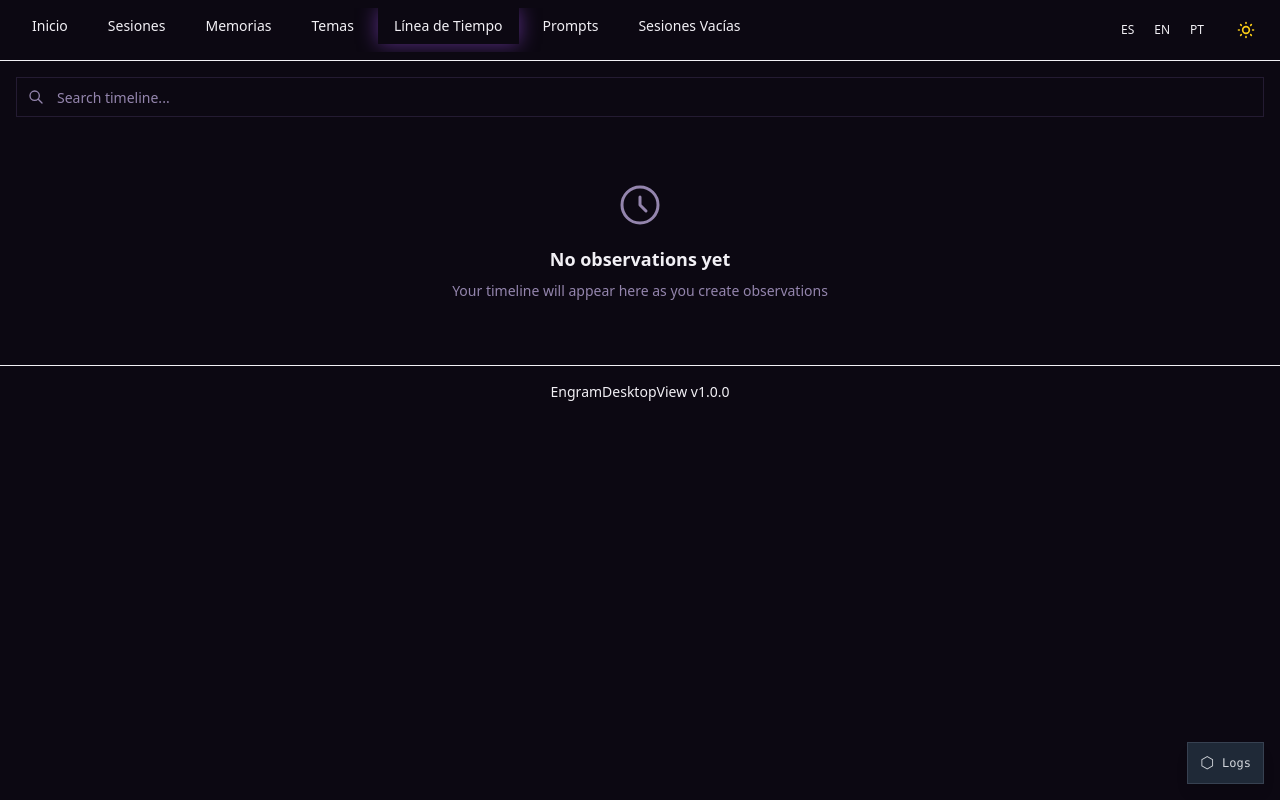
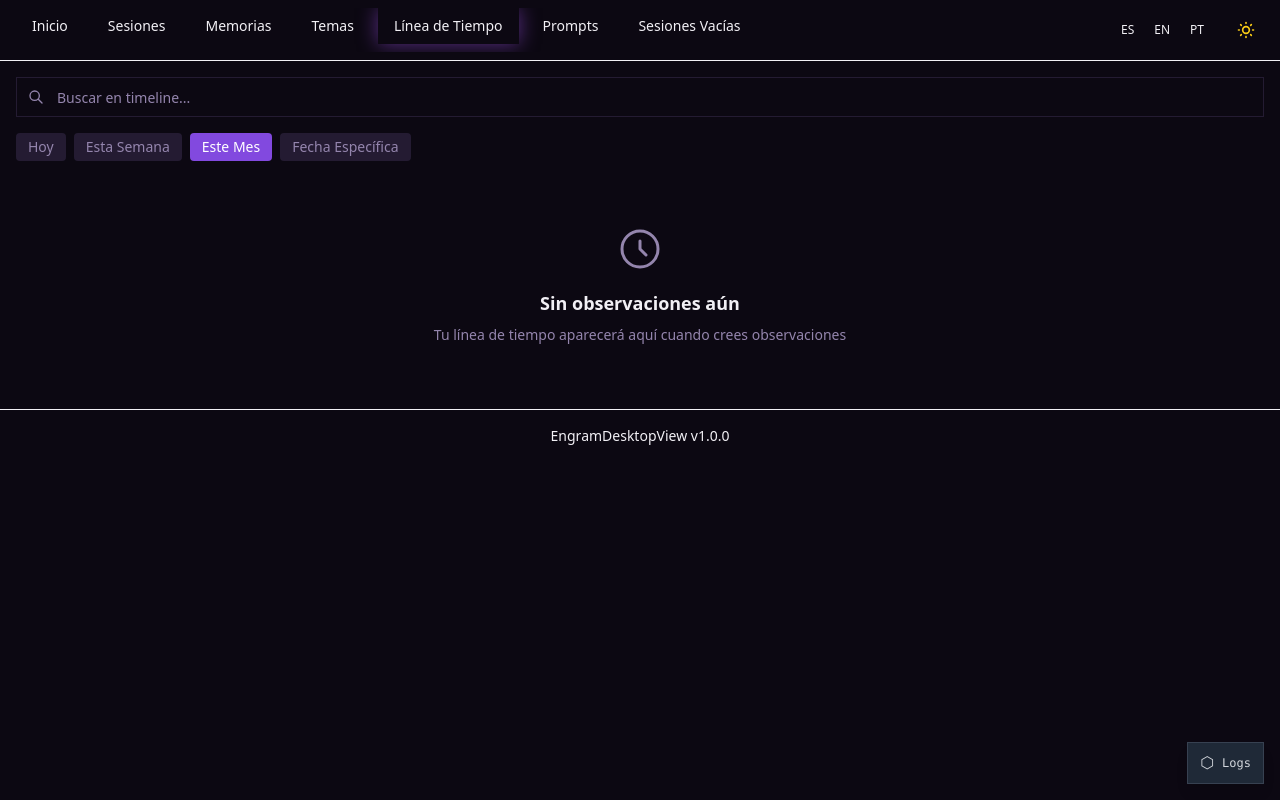
Before and after one commit to TatsumiDaku/engram-desktop-view, a React (Vite) app: page / in a window 1280 px wide. Both pictures are taken after a click on the button "Línea de Tiempo". Built offline with nearby package versions, Linux system fonts and the light colour scheme.

Commit message:
fix: Home image, timeline date filters, theme colors, i18n

```diff
--- a/src/locales/en.json
+++ b/src/locales/en.json
@@ -24,7 +24,7 @@
 		"error": "Failed to load empty sessions"
 	},
 	"home": {
-		"heroTitle": "🧔‍♂️ Built for the Gentleman Community",
+		"heroTitle": "🧔‍♂️🎩 Built for the Gentleman Community",
 		"heroSubtitle": "EngramDesktopView - Memory monitoring for AI agents. Track, search, and explore your agent's memory observations in real-time.",
 		"neuralDashboard": "✨ Neural Memory Dashboard",
 		"developedBy": "Developed by",
@@ -65,6 +65,20 @@
 		"topic": "Topic",
 		"observations": "observations"
 	},
+	"timeline": {
+		"title": "Timeline",
+		"searchPlaceholder": "Search timeline...",
+		"filters": {
+			"today": "Today",
+			"thisWeek": "This Week",
+			"thisMonth": "This Month",
+			"specificDate": "Specific Date"
+		},
+		"empty": {
+			"title": "No observations yet",
+			"description": "Your timeline will appear here as you create observations"
+		}
+	},
 	"settings": {
 		"title": "Settings",
 		"language": "Language",
--- a/src/locales/es.json
+++ b/src/locales/es.json
@@ -33,7 +33,7 @@
 		"error": "Error al cargar sesiones vacías"
 	},
 	"home": {
-		"heroTitle": "🧔‍♂️ Creado para la Comunidad Gentleman",
+		"heroTitle": "🧔‍♂️🎩 Creado para la Comunidad Gentleman",
 		"heroSubtitle": "EngramDesktopView - Monitoreo de memoria para agentes de IA. Rastrea, busca y explora las observaciones de memoria de tu agente en tiempo real.",
 		"neuralDashboard": "✨ Panel de Memoria Neural",
 		"developedBy": "Desarrollado por",
@@ -74,6 +74,20 @@
 		"topic": "Tema",
 		"observations": "observaciones"
 	},
+	"timeline": {
+		"title": "Línea de Tiempo",
+		"searchPlaceholder": "Buscar en timeline...",
+		"filters": {
+			"today": "Hoy",
+			"thisWeek": "Esta Semana",
+			"thisMonth": "Este Mes",
+			"specificDate": "Fecha Específica"
+		},
+		"empty": {
+			"title": "Sin observaciones aún",
+			"description": "Tu línea de tiempo aparecerá aquí cuando crees observaciones"
+		}
+	},
 	"settings": {
 		"title": "Configuración",
 		"language": "Idioma",
--- a/src/locales/pt.json
+++ b/src/locales/pt.json
@@ -33,7 +33,7 @@
 		"error": "Falha ao carregar sessões vazias"
 	},
 	"home": {
-		"heroTitle": "🧔‍♂️ Criado para a Comunidade Gentleman",
+		"heroTitle": "🧔‍♂️🎩 Criado para a Comunidade Gentleman",
 		"heroSubtitle": "EngramDesktopView - Monitoramento de memória para agentes de IA. Rastreie, busque e explore as observações de memória do seu agente em tempo real.",
 		"neuralDashboard": "✨ Painel de Memória Neural",
 		"developedBy": "Desenvolvido por",
@@ -74,6 +74,20 @@
 		"topic": "Tópico",
 		"observations": "observações"
 	},
+	"timeline": {
+		"title": "Linha do Tempo",
+		"searchPlaceholder": "Buscar na timeline...",
+		"filters": {
+			"today": "Hoje",
+			"thisWeek": "Esta Semana",
+			"thisMonth": "Este Mês",
+			"specificDate": "Data Específica"
+		},
+		"empty": {
+			"title": "Sem observações ainda",
+			"description": "Sua linha do tempo aparecerá aqui quando criar observações"
+		}
+	},
 	"settings": {
 		"title": "Configurações",
 		"language": "Idioma",
--- a/src/pages/EmptySessionsTab.tsx
+++ b/src/pages/EmptySessionsTab.tsx
@@ -202,22 +202,22 @@ export function EmptySessionsTab() {
 								className={`group flex items-center justify-between rounded-lg border p-4 transition-colors ${
 									selectedIds.includes(session.id)
 										? "border-[hsl(263,70%,58%)] bg-[hsl(263,70%,58%)]/10"
-										: "border-[hsl(263,30%,20%)] hover:border-[hsl(263,30%,30%)]"
+										: "border-[var(--border)] hover:border-[hsl(263,30%,30%)]"
 								}`}
 							>
 								<input
 									type="checkbox"
 									checked={selectedIds.includes(session.id)}
 									onChange={() => toggleSelect(session.id)}
-									className="h-4 w-4 rounded border-[hsl(263,30%,20%)] bg-[hsl(263,30%,15%)] text-[hsl(263,70%,58%)] focus:ring-[hsl(263,70%,58%)]"
+									className="h-4 w-4 rounded border-[var(--border)] bg-[var(--background)] text-[var(--primary)] focus:ring-[var(--primary)]"
 								/>
 								<div className="flex-1 overflow-hidden ml-3">
-									<p className="font-medium text-[hsl(263,20%,95%)]">
+									<p className="font-medium text-[var(--foreground)]">
 										{session.latestTitle ||
 											session.agentName ||
 											"Untitled Session"}
 									</p>
-									<div className="mt-1 flex flex-wrap items-center gap-x-2 gap-y-1 text-sm text-[hsl(263,20%,60%)]">
+									<div className="mt-1 flex flex-wrap items-center gap-x-2 gap-y-1 text-sm text-[var(--muted-foreground)]">
 										<span className="font-mono text-xs bg-[hsl(263,30%,15%)] px-1.5 py-0.5 rounded">
 											{session.id.length > 40
 												? session.id.slice(0, 40) + "..."
--- a/src/pages/HomeTab.tsx
+++ b/src/pages/HomeTab.tsx
@@ -10,7 +10,7 @@ export default function HomeTab() {
 			<div className="text-center space-y-6 max-w-3xl">
 				{/* Hero Image */}
 				<img
-					src="https://raw.githubusercontent.com/TatsumiDaku/engram-desktop-view/main/src-tauri/icons/BannerEngramDesktop.png"
+					src="/BannerEngramDesktop.png"
 					alt="EngramDesktopView"
 					className="mx-auto max-w-[500px] h-auto rounded-lg shadow-[0_0_40px_rgba(168,85,247,0.4)]"
 				/>
--- a/src/pages/TimelineTab.tsx
+++ b/src/pages/TimelineTab.tsx
@@ -5,6 +5,7 @@ import { MarkdownPanel } from "@/components/molecules/MarkdownPanel";
 import { useTimeline } from "@/hooks/useEngram";
 import { useUIStore } from "@/stores/uiStore";
 import type { Observation } from "@/types/engram";
+import { useTranslation } from "react-i18next";
 import { useState } from "react";
 
 const TYPE_COLORS = {
@@ -49,15 +50,33 @@ function groupByDay(
 }
 
 export function TimelineTab() {
+	const { t } = useTranslation();
 	const { data, isLoading } = useTimeline();
 	const projectFilter = useUIStore((s) => s.projectFilter);
 	const [search, setSearch] = useState("");
+	const [dateFilter, setDateFilter] = useState<"today" | "week" | "month" | "specific">("month");
+	const [specificDate, setSpecificDate] = useState("");
 	const [selectedObservation, setSelectedObservation] =
 		useState<Observation | null>(null);
 
 	const observations = data?.timeline || [];
 	const filteredObservations = observations.filter((obs) => {
 		if (projectFilter && obs.project !== projectFilter) return false;
+
+		const obsDate = new Date(obs.createdAt);
+		const now = new Date();
+		if (dateFilter === "today") {
+			if (obsDate.toDateString() !== now.toDateString()) return false;
+		} else if (dateFilter === "week") {
+			const weekAgo = new Date(now.getTime() - 7 * 24 * 60 * 60 * 1000);
+			if (obsDate < weekAgo) return false;
+		} else if (dateFilter === "month") {
+			const monthAgo = new Date(now.getTime() - 30 * 24 * 60 * 60 * 1000);
+			if (obsDate < monthAgo) return false;
+		} else if (dateFilter === "specific") {
+			if (specificDate && obsDate.toDateString() !== new Date(specificDate).toDateString()) return false;
+		}
+
 		if (search) {
 			const searchLower = search.toLowerCase();
 			return (
@@ -84,16 +103,67 @@ export function TimelineTab() {
 			{/* Left panel - Timeline */}
 			<div className="flex-1 space-y-4">
 				<SearchInput
-					placeholder="Search timeline..."
+					placeholder={t("timeline.searchPlaceholder")}
 					value={search}
 					onChange={(e) => setSearch(e.target.value)}
 					onClear={() => setSearch("")}
 				/>
 
+				<div className="flex gap-2 flex-wrap">
+					<button
+						onClick={() => setDateFilter("today")}
+						className={`px-3 py-1 rounded text-sm font-medium transition-colors ${
+							dateFilter === "today"
+								? "bg-[hsl(263,70%,58%)] text-white"
+								: "bg-[hsl(263,30%,15%)] text-[hsl(263,20%,60%)] hover:bg-[hsl(263,30%,20%)]"
+						}`}
+					>
+						{t("timeline.filters.today")}
+					</button>
+					<button
+						onClick={() => setDateFilter("week")}
+						className={`px-3 py-1 rounded text-sm font-medium transition-colors ${
+							dateFilter === "week"
+								? "bg-[hsl(263,70%,58%)] text-white"
+								: "bg-[hsl(263,30%,15%)] text-[hsl(263,20%,60%)] hover:bg-[hsl(263,30%,20%)]"
+						}`}
+					>
+						{t("timeline.filters.thisWeek")}
+					</button>
+					<button
+						onClick={() => setDateFilter("month")}
+						className={`px-3 py-1 rounded text-sm font-medium transition-colors ${
+							dateFilter === "month"
+								? "bg-[hsl(263,70%,58%)] text-white"
+								: "bg-[hsl(263,30%,15%)] text-[hsl(263,20%,60%)] hover:bg-[hsl(263,30%,20%)]"
+						}`}
+					>
+						{t("timeline.filters.thisMonth")}
+					</button>
+					<button
+						onClick={() => setDateFilter("specific")}
+						className={`px-3 py-1 rounded text-sm font-medium transition-colors ${
+							dateFilter === "specific"
+								? "bg-[hsl(263,70%,58%)] text-white"
+								: "bg-[hsl(263,30%,15%)] text-[hsl(263,20%,60%)] hover:bg-[hsl(263,30%,20%)]"
+						}`}
+					>
+						{t("timeline.filters.specificDate")}
+					</button>
+					{dateFilter === "specific" && (
+						<input
+							type="date"
+							value={specificDate}
+							onChange={(e) => setSpecificDate(e.target.value)}
+							className="px-3 py-1 rounded text-sm border border-[hsl(263,30%,20%)] bg-[hsl(263,30%,15%)] text-[hsl(263,20%,95%)]"
+						/>
+					)}
+				</div>
+
 				{days.length === 0 ? (
 					<EmptyState
-						title="No observations yet"
-						description="Your timeline will appear here as you create observations"
+						title={t("timeline.empty.title")}
+						description={t("timeline.empty.description")}
 						icon={
 							<svg
 								className="h-12 w-12"
```
Also changed, not shown: public/BannerEngramDesktop.png (added).
